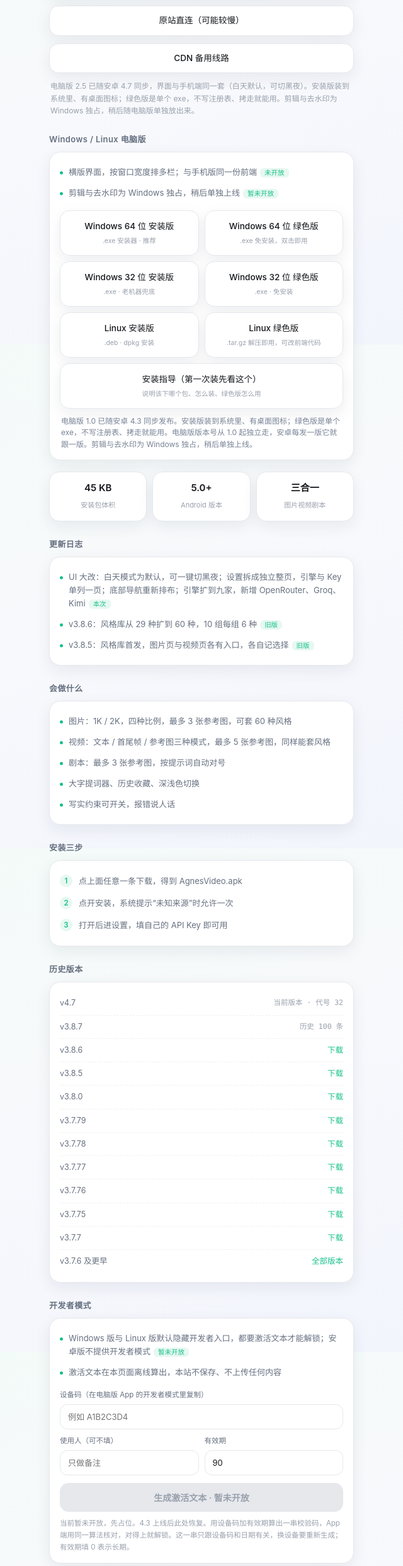
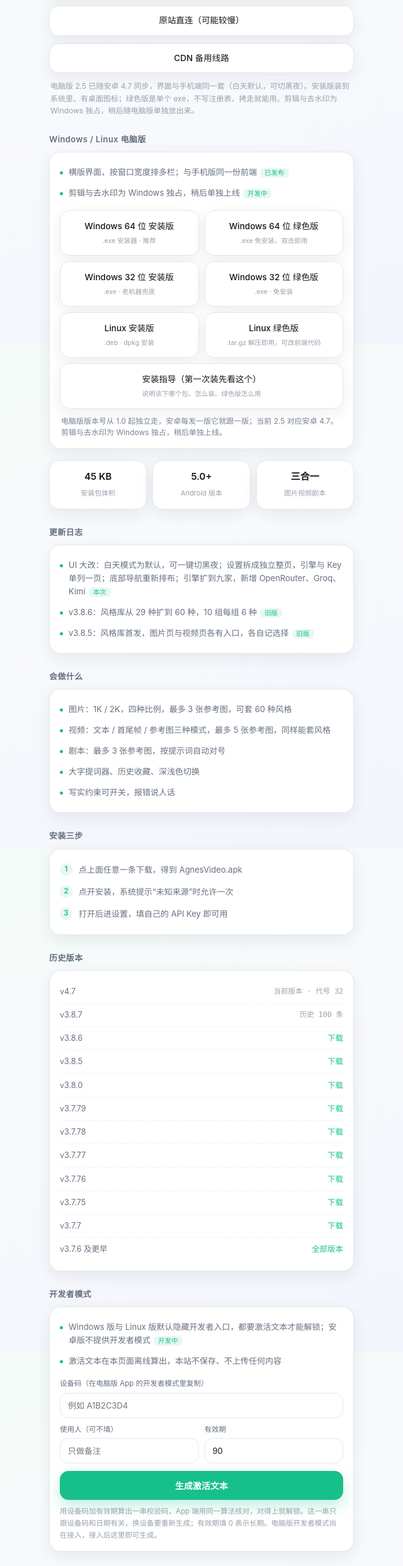
Before and after one commit to lzm-Python/agnes-update, a plain HTML site: page index.html in a window 1280 px wide. Shown: the part 253-2740 px from the top of the page at 63% size, without its empty margins (320-960 px from the left). Drawn offline with Linux system fonts and the light colour scheme.

Commit message:
page text fix

```diff
--- a/index.html
+++ b/index.html
@@ -94,8 +94,8 @@ color:var(--txt);font-size:13.5px;font-weight:500;text-decoration:none;box-shado
 
   <h2>Windows / Linux 电脑版</h2>
   <div class="card">
-    <div class="li"><i></i><span>横版界面，按窗口宽度排多栏；与手机版同一份前端<span class="tag">未开放</span></span></div>
-    <div class="li"><i></i><span>剪辑与去水印为 Windows 独占，稍后单独上线<span class="tag">暂未开放</span></span></div>
+    <div class="li"><i></i><span>横版界面，按窗口宽度排多栏；与手机版同一份前端<span class="tag">已发布</span></span></div>
+    <div class="li"><i></i><span>剪辑与去水印为 Windows 独占，稍后单独上线<span class="tag">开发中</span></span></div>
     <div class="pcg">
       <a class="b" href="https://github.com/lzm-Python/agnes-update/releases/download/pc-v1.5/Agnes_1.0_win64_setup.exe">Windows 64 位 安装版<small>.exe 安装器 · 推荐</small></a>
       <a class="b" href="https://github.com/lzm-Python/agnes-update/releases/download/pc-v1.5/Agnes_1.0_win64_portable.exe">Windows 64 位 绿色版<small>.exe 免安装，双击即用</small></a>
@@ -105,7 +105,7 @@ color:var(--txt);font-size:13.5px;font-weight:500;text-decoration:none;box-shado
       <a class="b" href="https://github.com/lzm-Python/agnes-update/releases/download/pc-v1.5/agnes_1.0_linux_amd64.tar.gz">Linux 绿色版<small>.tar.gz 解压即用，可改前端代码</small></a>
       <a class="b full" href="https://github.com/lzm-Python/agnes-update/releases/download/pc-v1.5/install-guide.txt">安装指导（第一次装先看这个）<small>说明该下哪个包、怎么装、绿色版怎么用</small></a>
     </div>
-    <p style="font-size:12px;color:#788396;margin:11px 2px 0;line-height:1.55">电脑版 1.0 已随安卓 4.3 同步发布。安装版装到系统里、有桌面图标；绿色版是单个 exe，不写注册表、拷走就能用。电脑版版本号从 1.0 起独立走，安卓每发一版它就跟一版。剪辑与去水印为 Windows 独占，稍后单独上线。</p>
+    <p style="font-size:12px;color:#788396;margin:11px 2px 0;line-height:1.55">电脑版版本号从 1.0 起独立走，安卓每发一版它就跟一版；当前 2.5 对应安卓 4.7。剪辑与去水印为 Windows 独占，稍后单独上线。</p>
   </div>
 
   <div class="grid">
@@ -156,7 +156,7 @@ color:var(--txt);font-size:13.5px;font-weight:500;text-decoration:none;box-shado
 
   <h2>开发者模式</h2>
   <div class="card">
-    <div class="li"><i></i><span>Windows 版与 Linux 版默认隐藏开发者入口，都要激活文本才能解锁；安卓版不提供开发者模式<span class="tag">暂未开放</span></span></div>
+    <div class="li"><i></i><span>Windows 版与 Linux 版默认隐藏开发者入口，都要激活文本才能解锁；安卓版不提供开发者模式<span class="tag">开发中</span></span></div>
     <div class="li"><i></i><span>激活文本在本页面离线算出，本站不保存、不上传任何内容</span></div>
     <div class="devbox">
       <label class="devlab">设备码（在电脑版 App 的开发者模式里复制）</label>
@@ -171,13 +171,13 @@ color:var(--txt);font-size:13.5px;font-weight:500;text-decoration:none;box-shado
           <input class="devin" id="dDays" value="90" inputmode="numeric" maxlength="5">
         </div>
       </div>
-      <button class="devg off" onclick="devSoon()">生成激活文本 · 暂未开放</button>
+      <button class="devg" onclick="devSoon()">生成激活文本</button>
       <div class="out" id="dOut">
         <div class="outcode" id="dText">—</div>
         <a class="btn alt" href="javascript:devCopy()" style="margin-top:6px">复制激活文本</a>
         <div class="devnote" id="dInfo"></div>
       </div>
-      <div class="devnote">当前暂未开放，先占位。4.3 上线后此处恢复。用设备码加有效期算出一串校验码，App 端用同一算法核对，对得上就解锁。这一串只跟设备码和日期有关，换设备要重新生成；有效期填 0 表示长期。</div>
+      <div class="devnote">用设备码加有效期算出一串校验码，App 端用同一算法核对，对得上就解锁。这一串只跟设备码和日期有关，换设备要重新生成；有效期填 0 表示长期。电脑版开发者模式尚在接入，接入后这里即可生成。</div>
     </div>
   </div>
   <h2>文件信息</h2>
@@ -222,6 +222,6 @@ function devCopy(){
   else{alert("请长按上面的文本手动复制");}
 }
 </script>
-<script>function devSoon(){alert("开发者模式暂未开放，等 4.3 版本上线后再来生成激活文本");}</script>
+<script>function devSoon(){alert("电脑版开发者模式正在接入，接入后这里就能生成激活文本");}</script>
 </body>
 </html>
```
